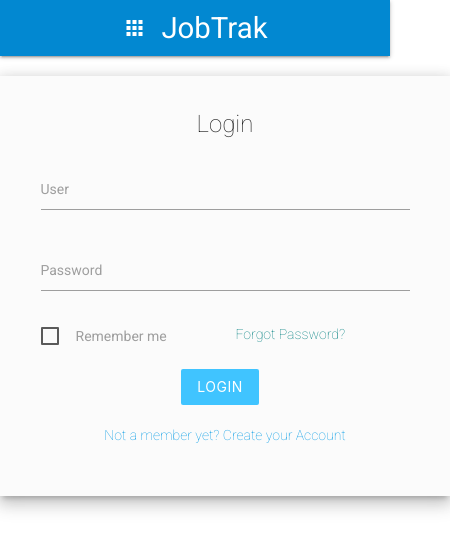
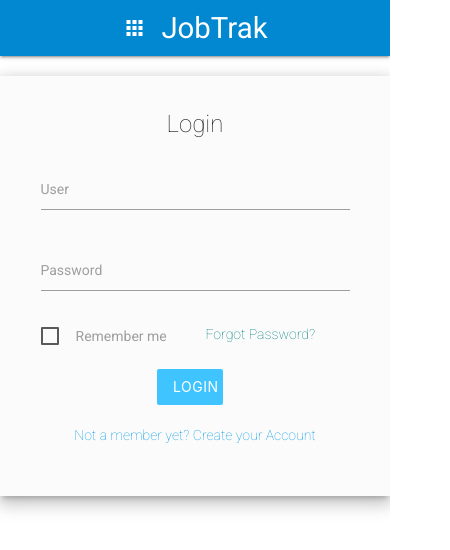
Before and after one commit to saronnhong/jobtrak, a React (Create React App) app in the folder client/: page /login in a window 390 px wide. Shown: the top 550 px of the page, 450 px wide, since content can reach past the window. Built offline with nearby package versions, Linux system fonts and the light colour scheme.

Commit message:
make login and create account mobile responsive

```diff
--- a/client/src/pages/Login/style.css
+++ b/client/src/pages/Login/style.css
@@ -60,3 +60,9 @@
     -webkit-transform: scaleX(1);
     transform: scaleX(1);
   }
+  @media only screen and (max-width: 600px) {
+    .loginContainer{
+      width: 100vw;
+    }
+
+    }
```
